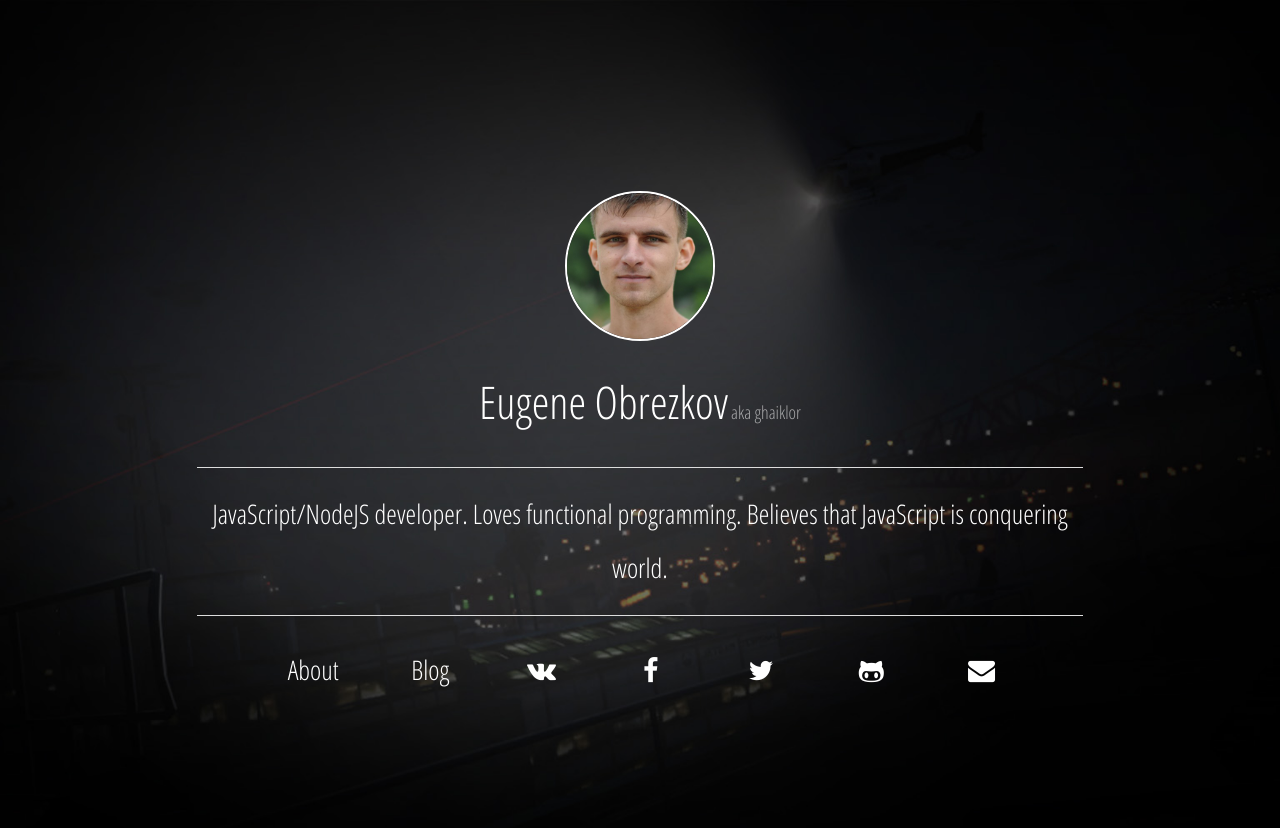
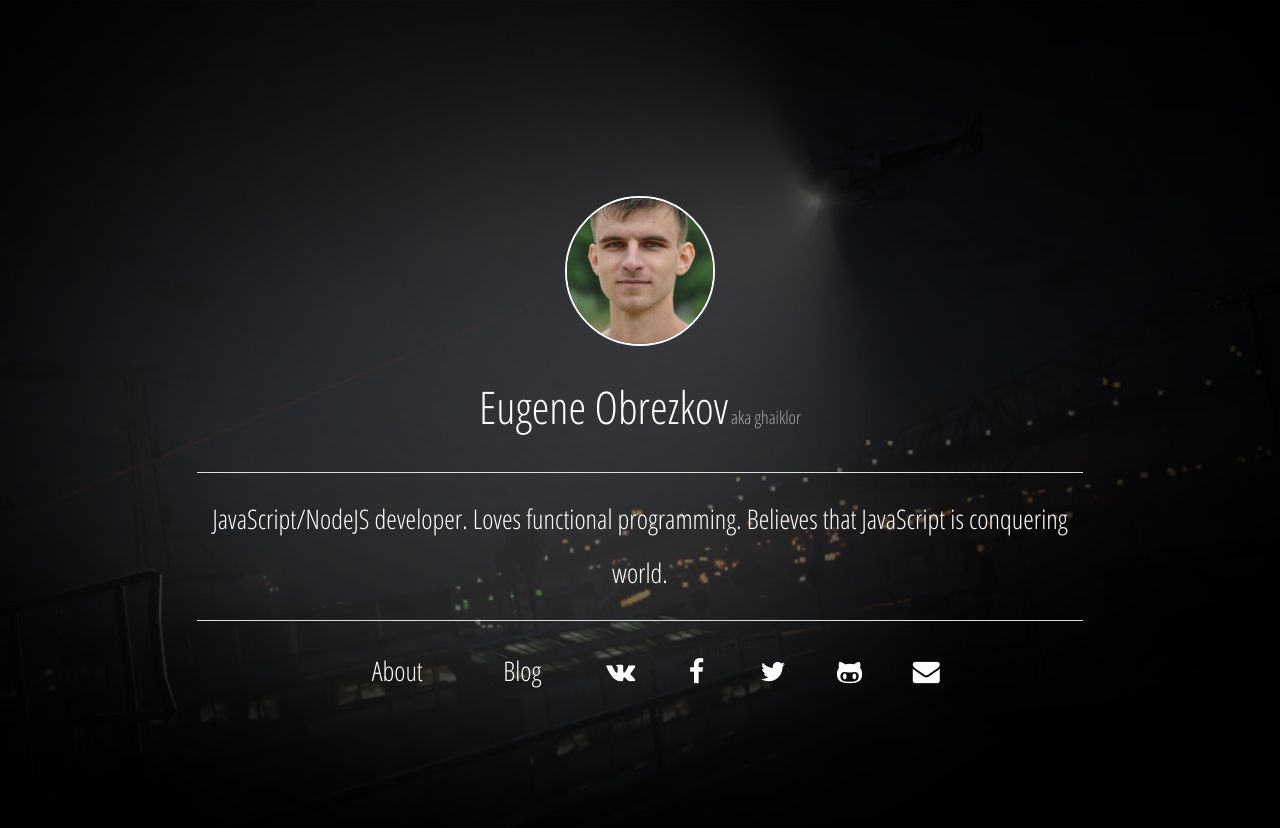
Before and after one commit to ghaiklor/ghaiklor.com, a Jekyll site: the page built from index.html, in a window 1280 px wide. Shown: the top 828 px of the page. Built offline with Jekyll 4.4.1, drawn with Linux system fonts in a browser that asks for light colours.

Commit message:
Fix icons padding

```diff
--- a/assets/css/styles.css
+++ b/assets/css/styles.css
@@ -68,10 +68,16 @@
 .landing-page .contacts-group .contacts-item {
   font-family: 'Open Sans Condensed', sans-serif;
   font-size: 3vh;
-  margin-left: 0.5rem;
+  margin-left: 1rem;
   border: 0;
   background-color: transparent;
   color: white;
+  padding-top: 0.7rem;
+  padding-bottom: 0.7rem;
+}
+
+.landing-page .contacts-group .contacts-item.icon {
+  padding: 0.7rem;
 }
 
 .landing-page .contacts-group .contacts-item:hover {
--- a/index.html
+++ b/index.html
@@ -21,27 +21,27 @@
       <li><a href="/about" class="button round contacts-item">About</a></li>
       <li><a href="/blog" class="button round contacts-item">Blog</a></li>
       <li>
-        <a href="https://vk.com/ghaiklor" target="_blank" class="button round contacts-item">
+        <a href="https://vk.com/ghaiklor" target="_blank" class="button round contacts-item icon">
           <i class="icon-vkontakte"></i>
         </a>
       </li>
       <li>
-        <a href="https://facebook.com/ghaiklor" target="_blank" class="button round contacts-item">
+        <a href="https://facebook.com/ghaiklor" target="_blank" class="button round contacts-item icon">
           <i class="icon-facebook"></i>
         </a>
       </li>
       <li>
-        <a href="https://twitter.com/ghaiklor" target="_blank" class="button round contacts-item">
+        <a href="https://twitter.com/ghaiklor" target="_blank" class="button round contacts-item icon">
           <i class="icon-twitter"></i>
         </a>
       </li>
       <li>
-        <a href="https://github.com/ghaiklor" target="_blank" class="button round contacts-item">
+        <a href="https://github.com/ghaiklor" target="_blank" class="button round contacts-item icon">
           <i class="icon-github"></i>
         </a>
       </li>
       <li>
-        <a href="mailto:ghaiklor@gmail.com" class="button round contacts-item">
+        <a href="mailto:ghaiklor@gmail.com" class="button round contacts-item icon">
           <i class="icon-mail-alt"></i>
         </a>
       </li>
```
